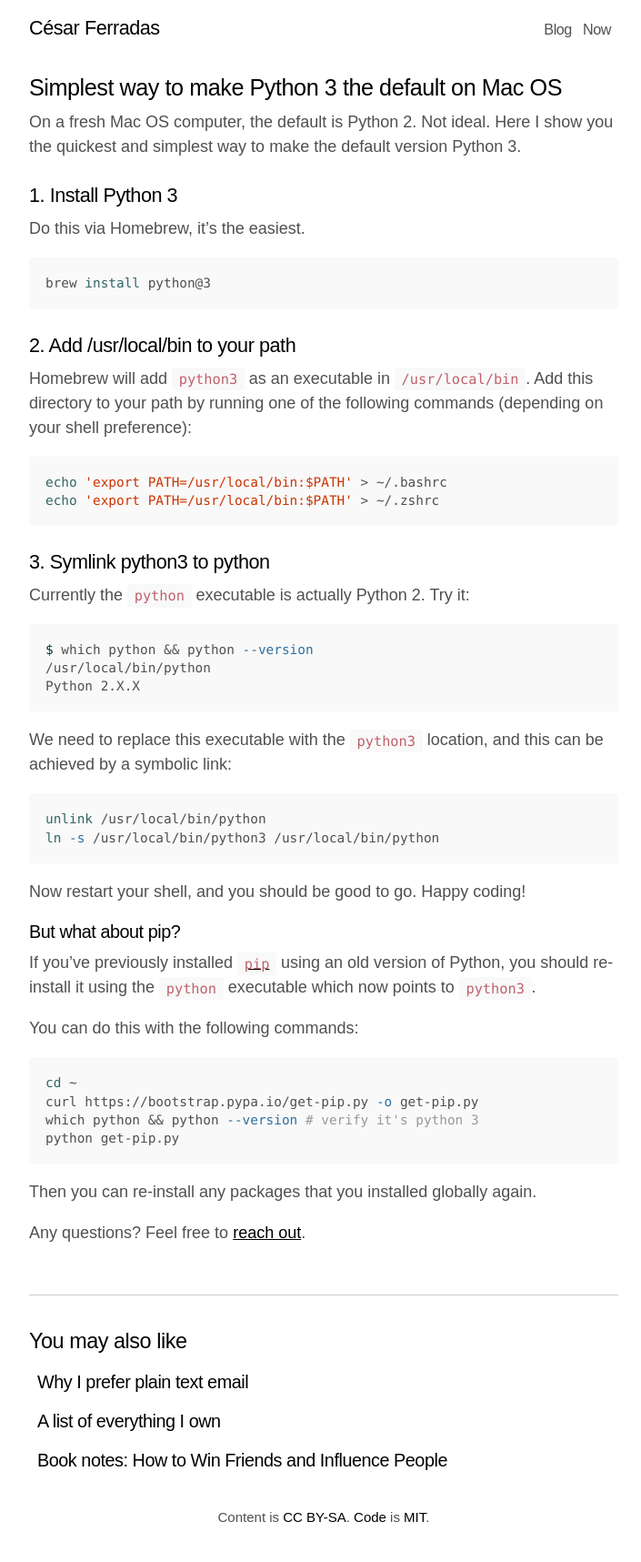
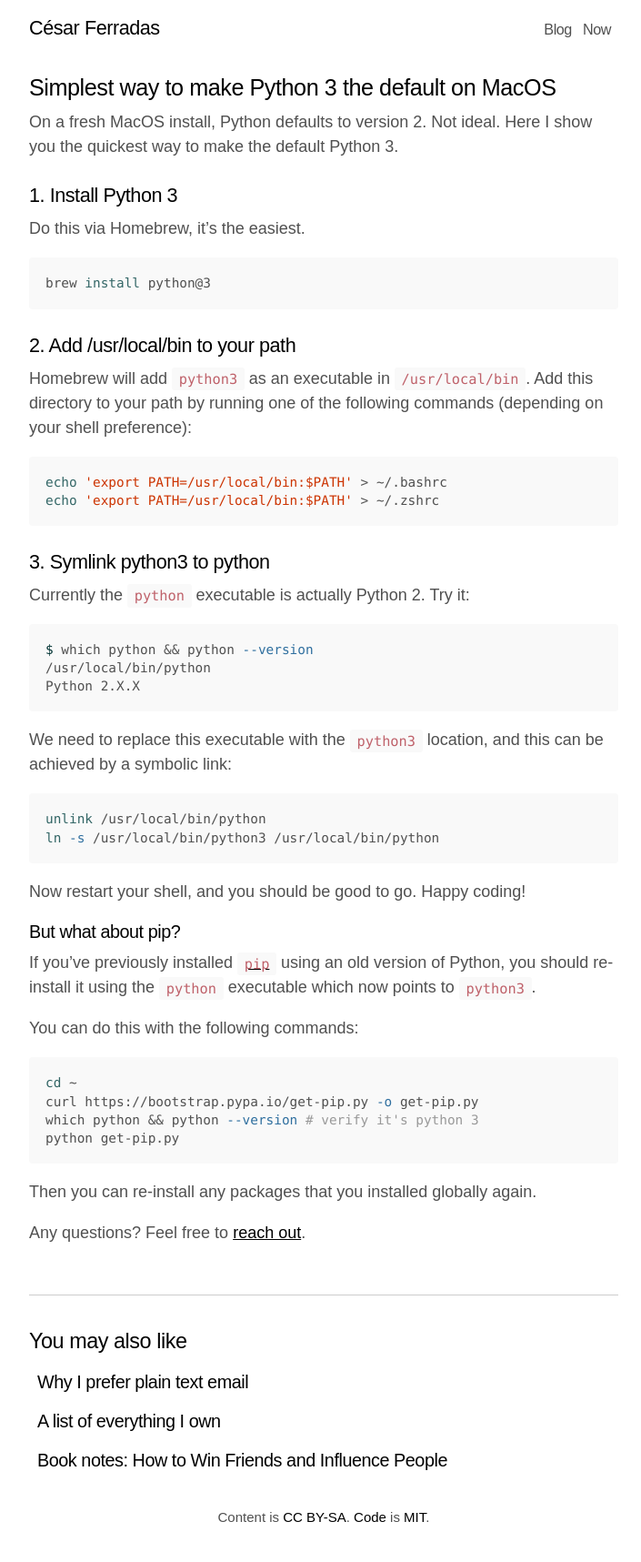
Before and after one commit to cesarferradas/ferrad.as, a Jekyll site: the page built from _posts/2021-02-18-simplest-python-3-default-macos.md, in a window 1280 px wide. Shown: the whole page at 91% size, without its empty margins (284-989 px from the left). Built offline with Jekyll 4.4.1, drawn with Linux system fonts in a browser that asks for light colours.

Commit message:
update title

```diff
--- a/_posts/2021-02-18-simplest-way-set-python-3-default-mac-os.md
+++ b/_posts/2021-02-18-simplest-python-3-default-macos.md
@@ -1,10 +1,10 @@
 ---
 layout: post
-title: Simplest way to make Python 3 the default on Mac OS
+title: Simplest way to make Python 3 the default on MacOS
 ---
 
-On a fresh Mac OS computer, the default is Python 2. Not ideal. Here I show you
-the quickest and simplest way to make the default version Python 3.
+On a fresh MacOS install, Python defaults to version 2. Not ideal. Here I show
+you the quickest way to make the default Python 3.
 
 ### 1. Install Python 3
 
```
